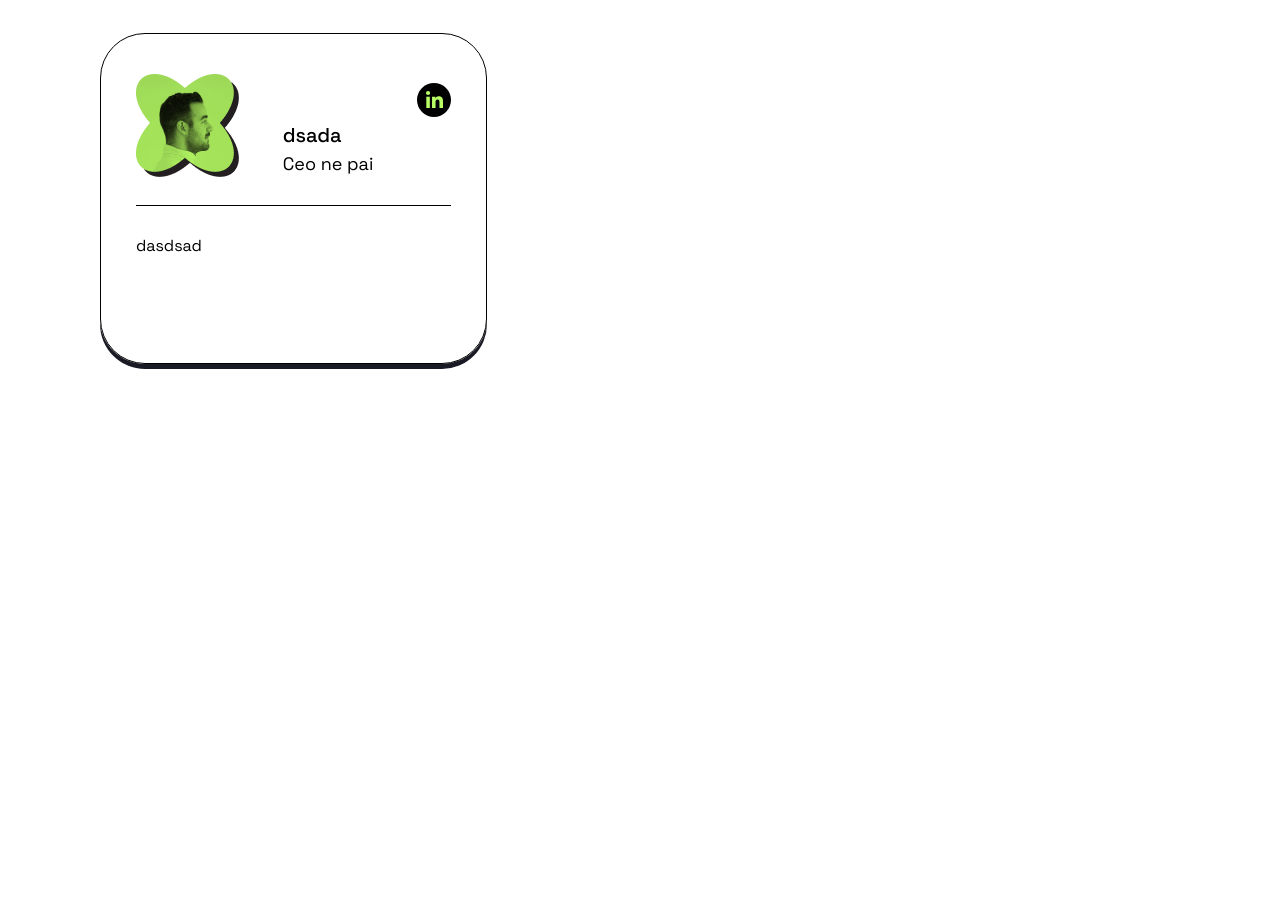
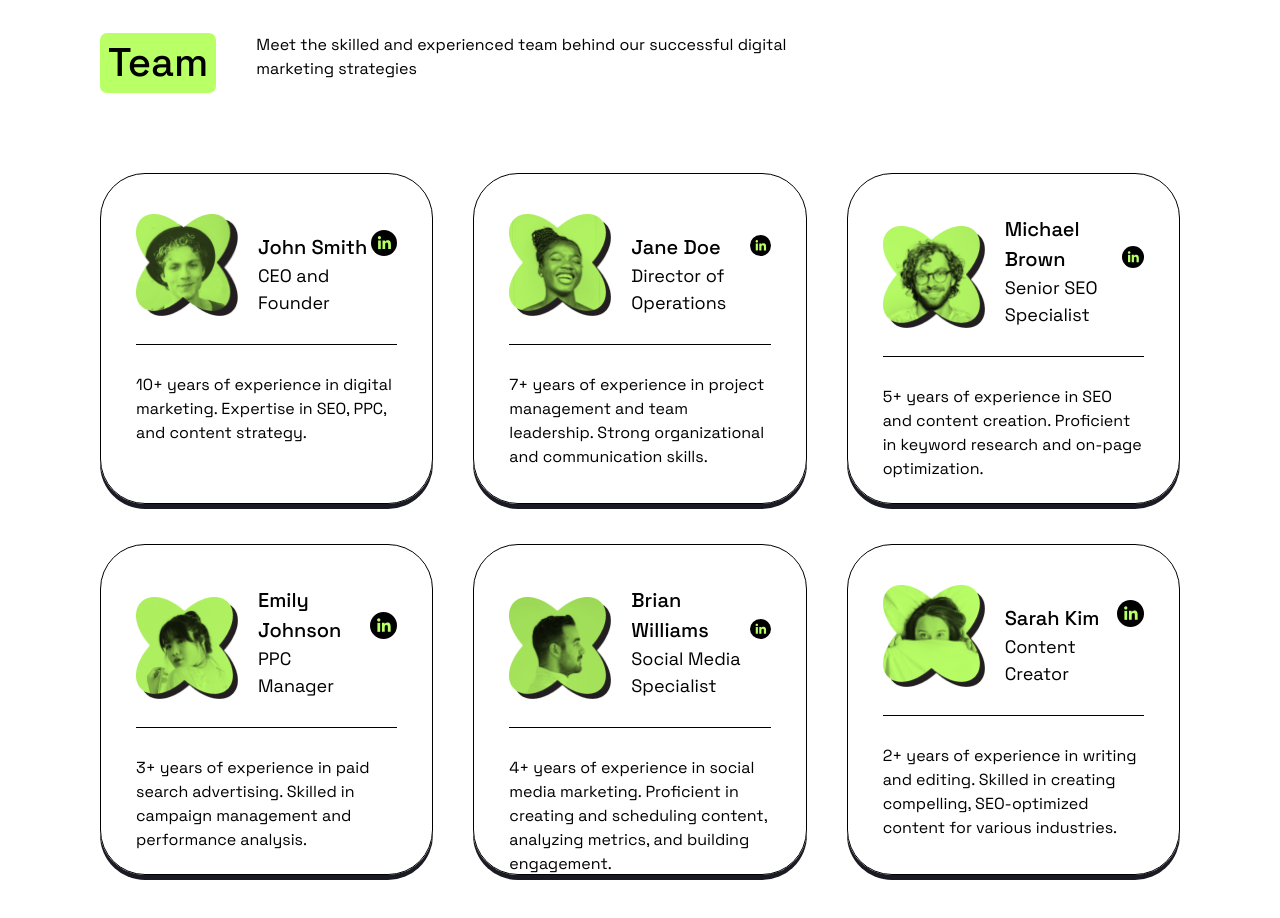
Before and after one commit to xsalles/tailwind-landpage, a React (Vite) app: page / in a window 1280 px wide. Shown: the part 4720-5638 px from the top of the page. Before the commit the page ends 5144 px from the top, so only its background shows below. Built offline with nearby package versions, Linux system fonts and the light colour scheme.

Commit message:
feat: created section team section and added its to landpage

```diff
--- a/src/components/CardTeam/index.tsx
+++ b/src/components/CardTeam/index.tsx
@@ -8,14 +8,21 @@ export default function CardTeam({
   position,
 }: CardTeamProps) {
   return (
-    <div className="flex flex-col !p-[40px_35px] w-[387px] h-[331px] rounded-[45px] border-1 shadow-[0_5px_0_0_#191A23] gap-7">
+    <div className="flex flex-col !p-[40px_35px] w-full h-[331px] rounded-[45px] border-1 shadow-[0_5px_0_0_#191A23] gap-7">
       <div className="flex w-full justify-between place-items-end">
-        <img src={photo} alt={`Foto do nosso parceiro de time ${name}`} />
-        <div className="flex flex-col h-auto ">
-          <h4 className="text-[20px] font-medium">{name}</h4>
+        <img
+          className="w-[102px] h-[102px]"
+          src={photo}
+          alt={`Foto do nosso parceiro de time ${name}`}
+        />
+        <div className="flex flex-col h-auto w-auto !ml-5">
+          <h4 className="text-[20px] font-medium w">{name}</h4>
           <p className="text-[18px]">{position}</p>
         </div>
-        <a href="https://www.linkedin.com/in/pedro-sales-00090a274/" className="!mb-15">
+        <a
+          href="https://www.linkedin.com/in/pedro-sales-00090a274/"
+          className="!mb-15"
+        >
           <img
             src={iconsCompany.linkedin}
             alt="Foto que ao clicar você é redirecionado para o Linkedin do nosso cliente"
--- a/src/data/data.ts
+++ b/src/data/data.ts
@@ -1,5 +1,5 @@
 import { iconsLinks } from "../constants/icons";
-import { illustrationsServices } from "../constants/illustrations";
+import { illustrationsPeople, illustrationsServices } from "../constants/illustrations";
 
 export const services = [
   {
@@ -108,3 +108,48 @@ export const faqData = [
       "We continuously refine strategies based on data, feedback, and market shifts to ensure long-term growth and effectiveness.",
   },
 ];
+
+export const teamMembers = [
+  {
+    id: 1,
+    name: "John Smith",
+    position: "CEO and Founder",
+    description: "10+ years of experience in digital marketing. Expertise in SEO, PPC, and content strategy.",
+    photo: illustrationsPeople.john
+  },
+  {
+    id: 2,
+    name: "Jane Doe",
+    position: "Director of Operations",
+    description: "7+ years of experience in project management and team leadership. Strong organizational and communication skills.",
+    photo: illustrationsPeople.jane
+  },
+  {
+    id: 3,
+    name: "Michael Brown",
+    position: "Senior SEO Specialist",
+    description: "5+ years of experience in SEO and content creation. Proficient in keyword research and on-page optimization.",
+    photo: illustrationsPeople.michael
+  },
+  {
+    id: 4,
+    name: "Emily Johnson",
+    position: "PPC Manager",
+    description: "3+ years of experience in paid search advertising. Skilled in campaign management and performance analysis.",
+    photo: illustrationsPeople.emily
+  },
+  {
+    id: 5,
+    name: "Brian Williams",
+    position: "Social Media Specialist",
+    description: "4+ years of experience in social media marketing. Proficient in creating and scheduling content, analyzing metrics, and building engagement.",
+    photo: illustrationsPeople.brian
+  },
+  {
+    id: 6,
+    name: "Sarah Kim",
+    position: "Content Creator",
+    description: "2+ years of experience in writing and editing. Skilled in creating compelling, SEO-optimized content for various industries.",
+    photo: illustrationsPeople.sarah
+  }
+];
--- a/src/pages/landpage.tsx
+++ b/src/pages/landpage.tsx
@@ -1,12 +1,11 @@
 import "../../tailwind.css";
-import CardTeam from "../components/CardTeam";
-import { illustrationsPeople } from "../constants/illustrations";
 import CaseStudiesSection from "../sections/caseStudies";
 import CompanySection from "../sections/company";
 import HeroSection from "../sections/hero";
 import ProcessSection from "../sections/process";
 import ProposalSection from "../sections/proposal";
 import ServicesSection from "../sections/services";
+import TeamSection from "../sections/team";
 
 export default function Landpage() {
   return (
@@ -17,12 +16,7 @@ export default function Landpage() {
       <ProposalSection />
       <CaseStudiesSection />
       <ProcessSection />
-      <CardTeam
-        description="dasdsad"
-        name="dsada"
-        photo={illustrationsPeople.brian}
-        position="Ceo ne pai"
-      />
+      <TeamSection />
     </main>
   );
 }
--- a/src/sections/process.tsx
+++ b/src/sections/process.tsx
@@ -11,11 +11,10 @@ export default function ProcessSection() {
           bgColor="bg-[#B9FF66]"
           fontColor="text-black"
         >
-          Services
+          Our Working Process
         </Heading>
         <p className="w-[580px]">
-          At our digital marketing agency, we offer a range of services to help
-          businesses grow and succeed online. These services include:
+        Meet the skilled and experienced team behind our successful digital marketing strategies
         </p>
       </div>
       <div className="flex flex-col h-auto w-full gap-7.5">
--- /dev/null
+++ b/src/sections/team.tsx
@@ -0,0 +1,34 @@
+import Heading from "../components/Heading";
+import CardTeam from "../components/CardTeam";
+import { teamMembers } from "../data/data";
+
+export default function TeamSection() {
+  return (
+    <section>
+      <div className="flex h-auto gap-10">
+        <Heading
+          fontSize="text-[40px]"
+          bgColor="bg-[#B9FF66]"
+          fontColor="text-black"
+        >
+          Team
+        </Heading>
+        <p className="w-[580px]">
+          Meet the skilled and experienced team behind our successful digital
+          marketing strategies
+        </p>
+      </div>
+      <div className="grid grid-cols-3 gap-10 !mt-20">
+        {teamMembers.map((members) => (
+          <CardTeam
+            key={members.id}
+            description={members.description}
+            name={members.name}
+            position={members.position}
+            photo={members.photo}
+          />
+        ))}
+      </div>
+    </section>
+  );
+}
```
Also changed, not shown: src/assets/illustrations/people/person-sarah.webp.
